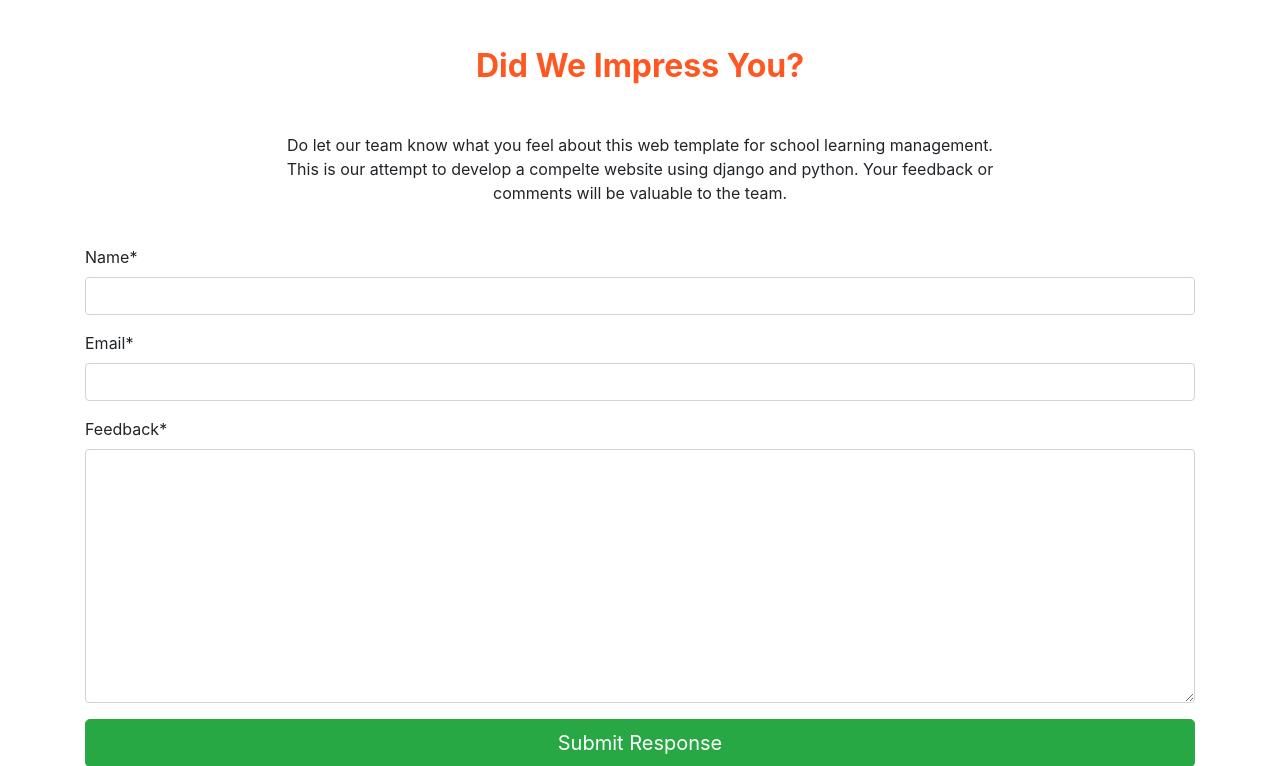
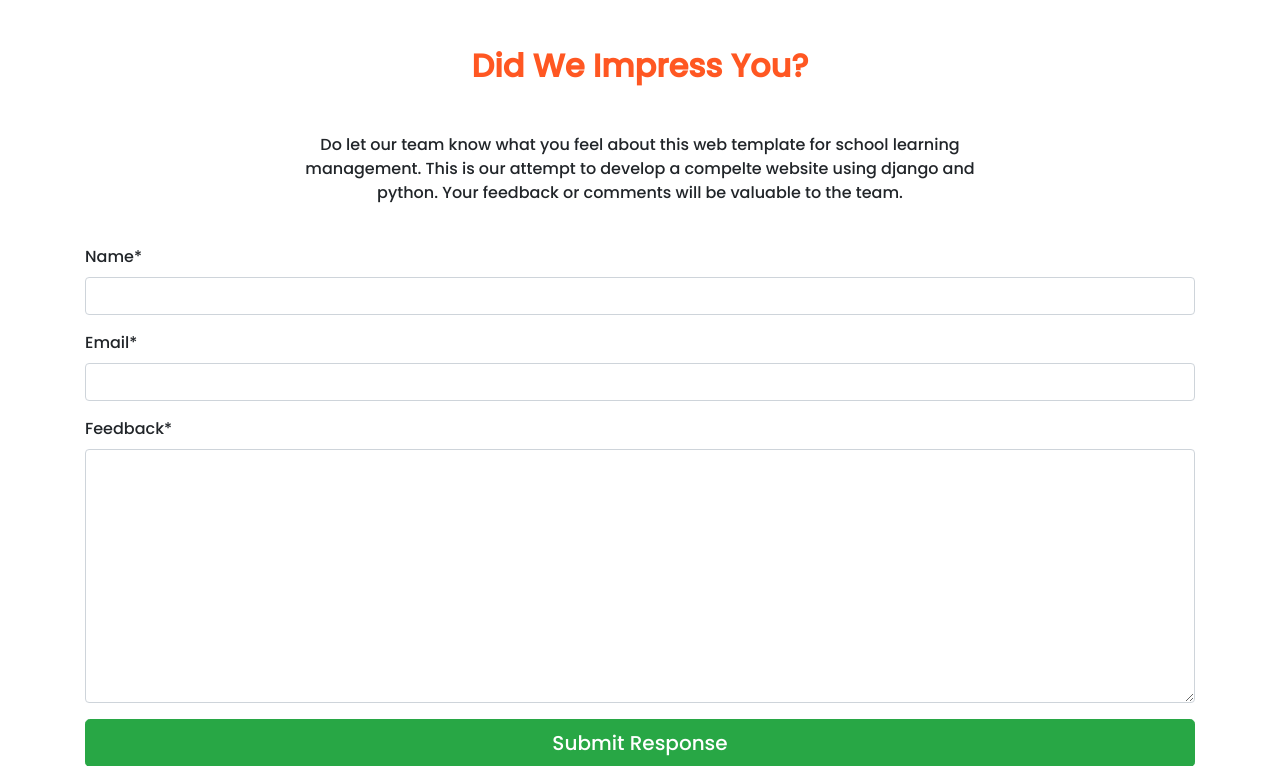
Before and after one commit to Laxman9505/Learning-Management-System, a Django app: page /contact/ in a window 1280 px wide. Shown: the part 481-1247 px from the top of the page. Run offline with Django 3.2, Linux system fonts and the light colour scheme; some libraries are stand-ins or nearby versions.

Commit message:
Optimized landing page with new ui

```diff
--- a/app_users/templates/app_users/contact.html
+++ b/app_users/templates/app_users/contact.html
@@ -4,7 +4,7 @@
 {% block title %} Contact Us {% endblock %}
 
 {% block image_block %}
-<header class="info-header">
+<header class="info-header" style="font-family: Poppins;">
   <div id="page-intro" class="container-fluid d-flex align-items-center justify-content-center ">
     <div class="row d-flex justify-content-center text-center">
       <div class="col-md-10 text-white">
--- a/static/css/master_css.css
+++ b/static/css/master_css.css
@@ -1,8 +1,17 @@
+@import url('https://fonts.googleapis.com/css2?family=Poppins:wght@500&display=swap');
 html,
 body,
 header,
 #intro {
     height: 100%;
+
+}
+body{
+  font-family: 'Poppins', sans-serif !important;
+}
+.body-app{
+  font-family: 'Poppins', sans-serif !important;
+
 }
 
 #intro {
--- a/templates/base.html
+++ b/templates/base.html
@@ -6,9 +6,11 @@
     <title>{%block title%}{%endblock%}</title>
     <link rel="stylesheet" href="https://stackpath.bootstrapcdn.com/bootstrap/4.5.2/css/bootstrap.min.css" integrity="sha384-JcKb8q3iqJ61gNV9KGb8thSsNjpSL0n8PARn9HuZOnIxN0hoP+VmmDGMN5t9UJ0Z" crossorigin="anonymous">
     <link rel="stylesheet" href="{% static 'css/master_css.css' %}">
-
+    <link rel="preconnect" href="https://fonts.googleapis.com">
+    <link rel="preconnect" href="https://fonts.gstatic.com" crossorigin>
+    <link href="https://fonts.googleapis.com/css2?family=Poppins:wght@500&display=swap" rel="stylesheet">
   </head>
-  <body>
+  <body class="body-app">
     <!-- navigation bar -->
               <nav class="navbar navbar-expand-lg  navbar-light bg-light fixed-top scrolling-navbar">
                 <div class="container" >
```
Also changed, not shown: app_users/templates/app_users/index.html (+15 -29 lines), app_users/templates/app_users/Banner.jpg (added), db.sqlite3, 4 other files.
